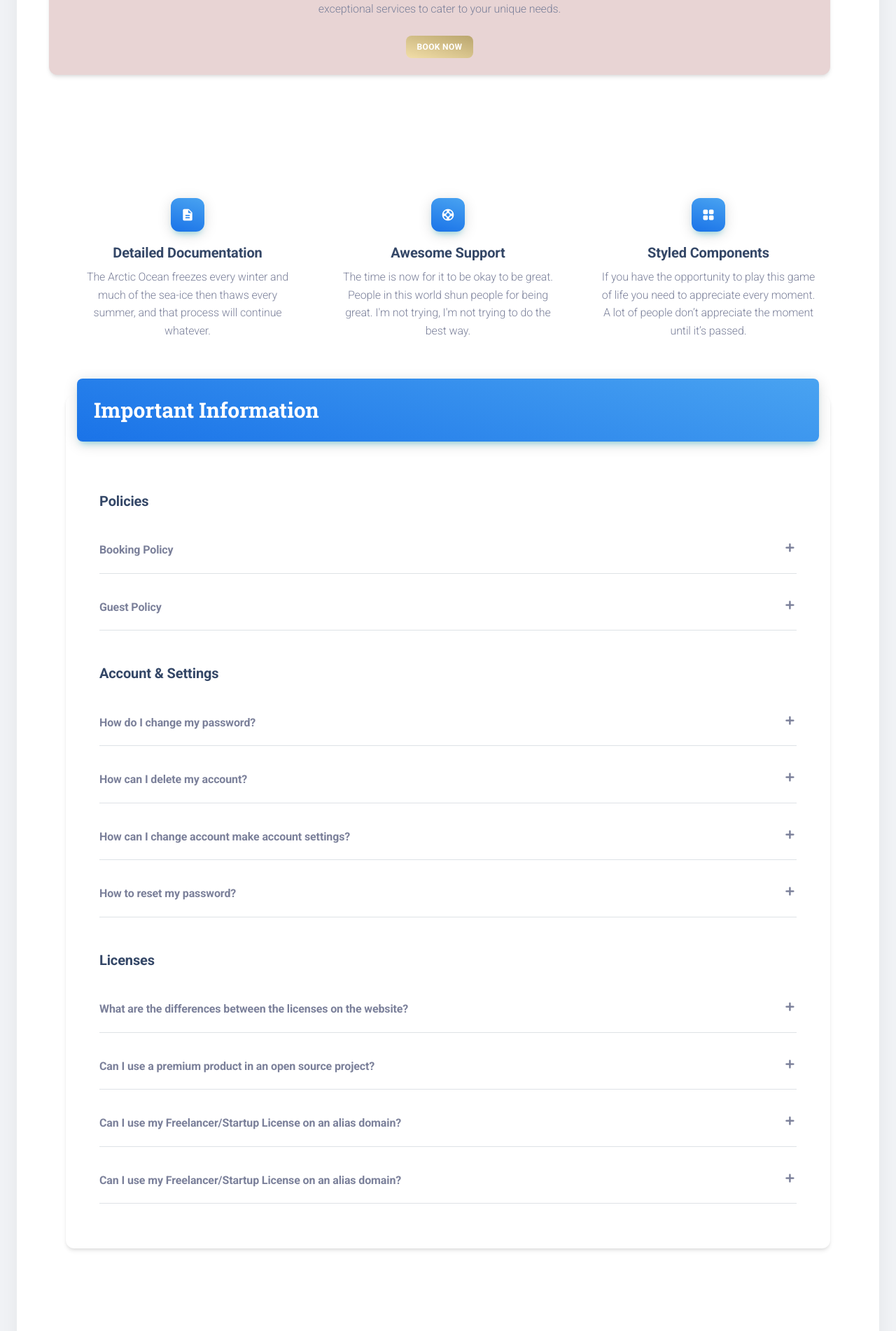
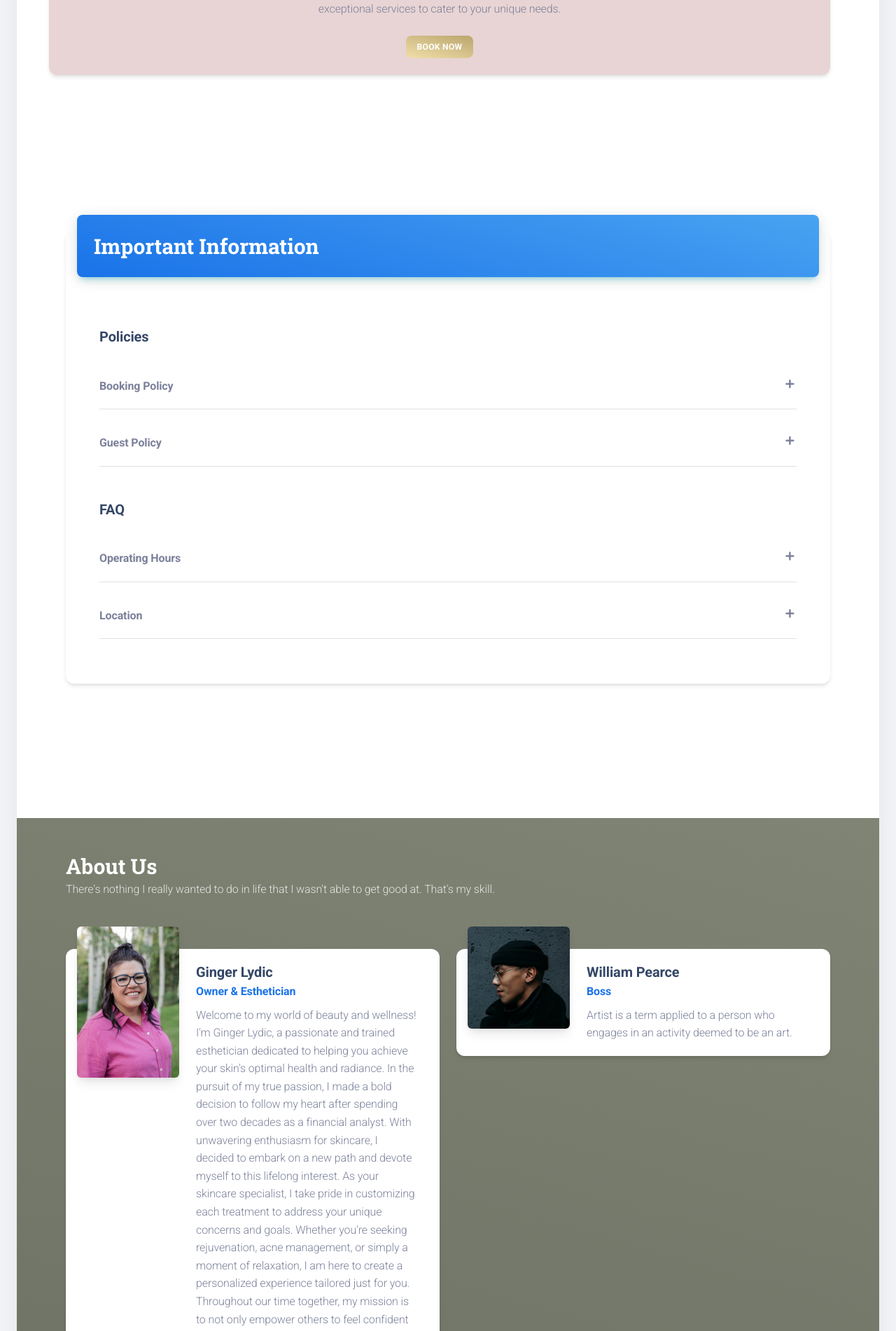
Before and after one commit to jaydedm/Salon, a React (Create React App) app: page /salon in a window 1280 px wide. Shown: the part 1505-3407 px from the top of the page at 70% size. Built offline with nearby package versions, Linux system fonts and the light colour scheme.

Commit message:
more progress

```diff
--- a/src/pages/Support/Faq/index.js
+++ b/src/pages/Support/Faq/index.js
@@ -25,7 +25,6 @@ import MKBox from 'components/MKBox'
 import MKTypography from 'components/MKTypography'
 
 // Otis Kit PRO examples
-import SimpleInfoCard from 'examples/Cards/InfoCards/SimpleInfoCard'
 
 // HelpCenter page components
 import FaqCollapse from 'pages/Support/Faq/components/FaqCollapse'
@@ -37,32 +36,6 @@ function Faq () {
     <>
       <MKBox component="section" pt={20} pb={12}>
         <Container sx={{ mb: 8 }}>
-          <Grid container spacing={3}>
-            <Grid item xs={12} md={6} lg={4}>
-              <SimpleInfoCard
-                icon="description"
-                title="Detailed Documentation"
-                description="The Arctic Ocean freezes every winter and much of the sea-ice then thaws every summer, and that process will continue whatever."
-                direction="center"
-              />
-            </Grid>
-            <Grid item xs={12} md={6} lg={4}>
-              <SimpleInfoCard
-                icon="support"
-                title="Awesome Support"
-                description="The time is now for it to be okay to be great. People in this world shun people for being great. I'm not trying, I'm not trying to do the best way."
-                direction="center"
-              />
-            </Grid>
-            <Grid item xs={12} md={6} lg={4}>
-              <SimpleInfoCard
-                icon="grid_view"
-                title="Styled Components"
-                description="If you have the opportunity to play this game of life you need to appreciate every moment. A lot of people don’t appreciate the moment until it’s passed."
-                direction="center"
-              />
-            </Grid>
-          </Grid>
         </Container>
         <Container>
           <Grid container justifyContent="center">
@@ -91,8 +64,11 @@ function Faq () {
                     onClick={() => (collapse === 1 ? setCollapse(false) : setCollapse(1))}
                   >
                     To secure your preferred service, we require a non-refundable deposit and a valid card on file at the time of booking.
+                    <br></br>
                     The deposit will be credited toward your total payment during the final transaction.
+                    <br></br>
                     This policy ensures efficient accommodation for all clients and upholds our commitment to exceptional experiences.
+                    <br></br>
                     Thank you for your understanding and cooperation. We look forward to welcoming you and delivering a memorable and personalized service that exceeds your expectations.
                   </FaqCollapse>
                   <FaqCollapse
@@ -101,99 +77,35 @@ function Faq () {
                     onClick={() => (collapse === 2 ? setCollapse(false) : setCollapse(2))}
                   >
                     Please have accompanying guests wait quietly in our lobby during your appointment.
+                    <br></br>
                     To maintain a tranquil atmosphere, we request that no young children accompany you.
+                    <br></br>
                     Thank you for understanding and working together to preserve the serenity of our space, ensuring a peaceful environment for all guests.
                   </FaqCollapse>
                   <MKTypography variant="h5" mt={6} mb={3}>
-                    Account & Settings
+                    FAQ
                   </MKTypography>
                   <FaqCollapse
-                    title="How do I change my password?"
+                    title="Operating Hours"
                     open={collapse === 6}
                     onClick={() => (collapse === 6 ? setCollapse(false) : setCollapse(6))}
                   >
-                    Society has put up so many boundaries, so many limitations on what&apos;s right
-                    and wrong that it&apos;s almost impossible to get a pure thought out. It&apos;s
-                    like a little kid, a little boy, looking at colors, and no one told him what
-                    colors are good, before somebody tells you you shouldn&apos;t like pink because
-                    that&apos;s for girls, or you&apos;d instantly become a gay two-year-old.
+                    We offer personalized services by appointment only, for a focused experience.
+                    <br></br>
+                    Walk-in appointments may be available but will vary, as well as pricing.
+                    <br></br>
+                    For a seamless and tailored experience, we recommend booking in advance.
                   </FaqCollapse>
                   <FaqCollapse
-                    title="How can I delete my account?"
+                    title="Location"
                     open={collapse === 7}
                     onClick={() => (collapse === 7 ? setCollapse(false) : setCollapse(7))}
                   >
-                    Why would anyone pick blue over pink? Pink is obviously a better color.
-                    Everyone&apos;s born confident, and everything&apos;s taken away from you
-                    <br />
-                    <br />
-                    We&apos;re not always in the position that we want to be at. We&apos;re
-                    constantly growing. We&apos;re constantly making mistakes.
-                  </FaqCollapse>
-                  <FaqCollapse
-                    title="How can I change account make account settings?"
-                    open={collapse === 8}
-                    onClick={() => (collapse === 8 ? setCollapse(false) : setCollapse(8))}
-                  >
-                    People in this world shun people for being great. For being a bright color.
-                    We&apos;re constantly trying to express ourselves and actualize our dreams. If
-                    you have the opportunity to play this game of life you need to appreciate every
-                    moment. A lot of people don&apos;t appreciate the moment until it&apos;s passed.
-                  </FaqCollapse>
-                  <FaqCollapse
-                    title="How to reset my password?"
-                    open={collapse === 9}
-                    onClick={() => (collapse === 9 ? setCollapse(false) : setCollapse(9))}
-                  >
-                    What matters is the people who are sparked by it. And the people who are like
-                    offended by it, it doesn&apos;t matter. Because it&apos;s about motivating the
-                    doers. Because I&apos;m here to follow my dreams and inspire other people to
-                    follow their dreams, too.
-                  </FaqCollapse>
-                  <MKTypography variant="h5" mt={6} mb={3}>
-                    Licenses
-                  </MKTypography>
-                  <FaqCollapse
-                    title="What are the differences between the licenses on the website?"
-                    open={collapse === 10}
-                    onClick={() => (collapse === 10 ? setCollapse(false) : setCollapse(10))}
-                  >
-                    We&apos;re constantly trying to express ourselves and actualize our dreams. If
-                    you have the opportunity to play this game of life you need to appreciate every
-                    moment. A lot of people don&apos;t appreciate the moment until it&apos;s passed.
-                    The time is now for it to be okay to be great.
-                  </FaqCollapse>
-                  <FaqCollapse
-                    title="Can I use a premium product in an open source project?"
-                    open={collapse === 11}
-                    onClick={() => (collapse === 11 ? setCollapse(false) : setCollapse(11))}
-                  >
-                    People in this world shun people for being great. For being a bright color. For
-                    standing out. But the time is now to be okay to be the greatest you. Would you
-                    believe in what you believe in, if you were the only one who believed it? As we
-                    live, our hearts turn colder.
-                  </FaqCollapse>
-                  <FaqCollapse
-                    title="Can I use my Freelancer/Startup License on an alias domain?"
-                    open={collapse === 12}
-                    onClick={() => (collapse === 12 ? setCollapse(false) : setCollapse(12))}
-                  >
-                    Cause pain is what we go through as we become older. We get insulted by others,
-                    lose trust for those others. We get back stabbed by friends. It becomes harder
-                    for us to give others a hand. We get our heart broken by people we love, even
-                    that we give them all we have. Then we lose family over time. What else could
-                    rust the heart more over time? Blackgold.
-                  </FaqCollapse>
-                  <FaqCollapse
-                    title="Can I use my Freelancer/Startup License on an alias domain?"
-                    open={collapse === 13}
-                    onClick={() => (collapse === 13 ? setCollapse(false) : setCollapse(13))}
-                  >
-                    Cause pain is what we go through as we become older. We get insulted by others,
-                    lose trust for those others. We get back stabbed by friends. It becomes harder
-                    for us to give others a hand. We get our heart broken by people we love, even
-                    that we give them all we have. Then we lose family over time. What else could
-                    rust the heart more over time? Blackgold.
+                    3832 East Main Street
+                    <br></br>
+                    Suite B
+                    <br></br>
+                    Farmington NM 87402
                   </FaqCollapse>
                 </MKBox>
               </Card>
```
